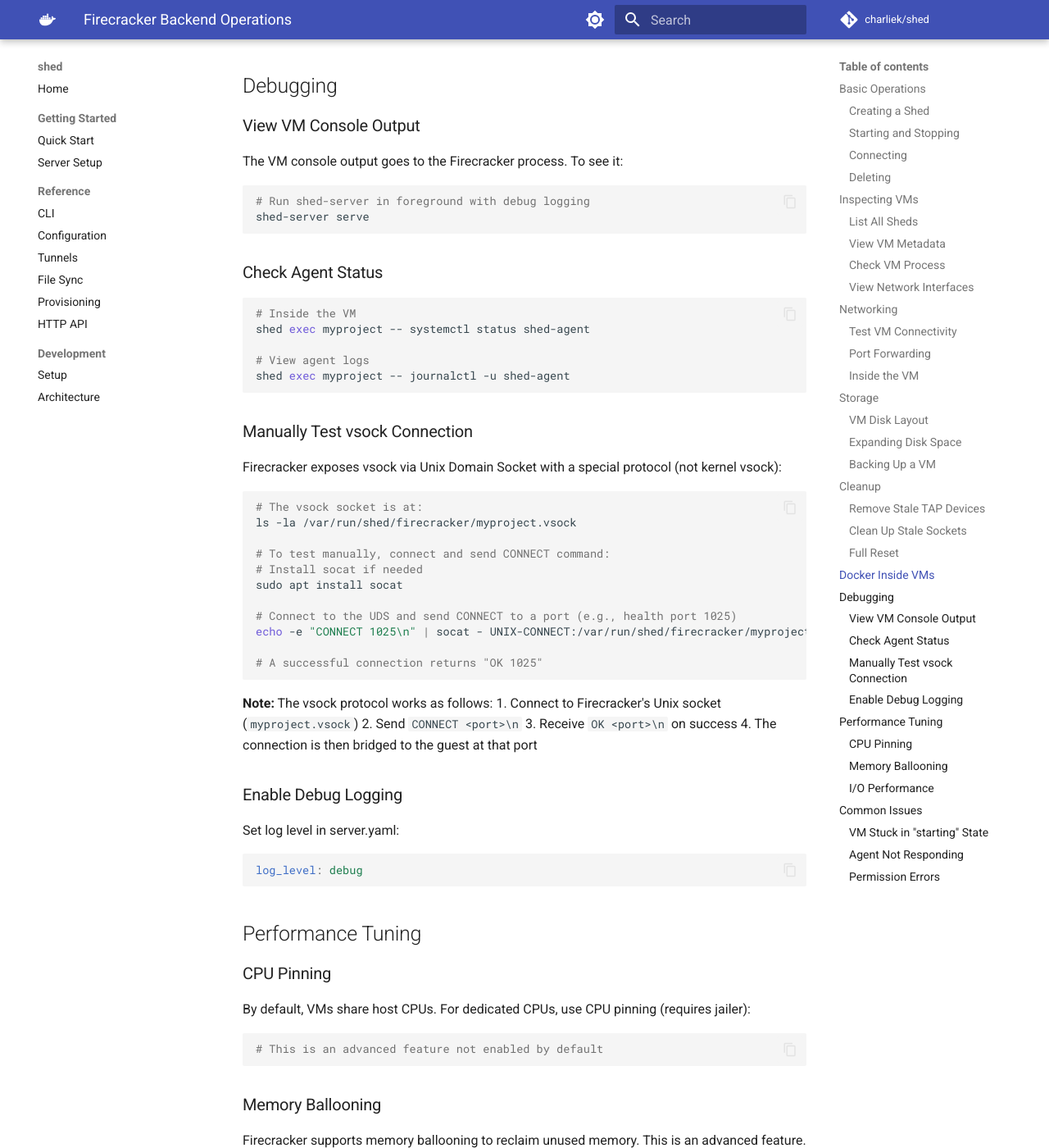
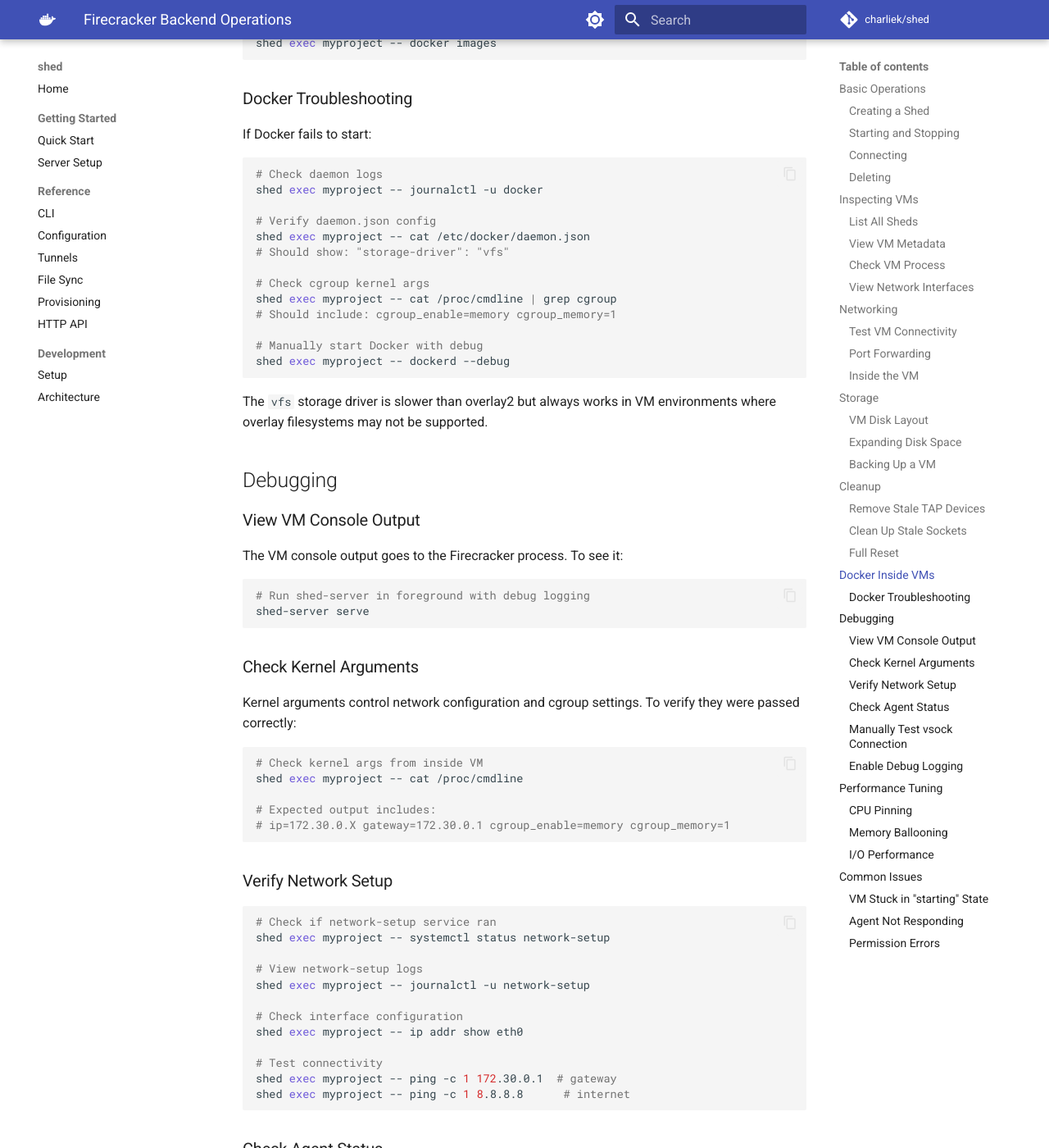
Before and after one commit to charliek/shed, an MkDocs documentation site: the page built from docs/firecracker_howto.md, in a window 1280 px wide and 1400 px high, scrolled down 5102 px. Shown: the whole window at 82% size. Built offline with MkDocs 1.6.1 and Material for MkDocs 9.7.7, drawn with Linux system fonts in a browser that asks for light colours; comment, search, counter and statistics services are not loaded; some of the changed text lies outside the part shown.

Commit message:
Fix Firecracker network, Docker, and TAP cleanup issues
- Add IP address and gateway to kernel args for network setup
- Add cgroup kernel args for Docker cgroup support
- Add socket cleanup on machine.Start() failure to prevent "Address in use" errors
- Create daemon.json with vfs storage driver for reliable Docker operation
- Fix network-setup.service to run early (After=local-fs.target)
- Update documentation with troubleshooting for network, Docker, and cgroups

Co-Authored-By: Claude Opus 4.5 <noreply@anthropic.com>

````diff
--- a/docs/firecracker_howto.md
+++ b/docs/firecracker_howto.md
@@ -236,7 +236,7 @@ rm -f /var/run/shed/firecracker/*.sock
 
 ## Docker Inside VMs
 
-Docker is pre-installed in the rootfs and works out of the box:
+Docker is pre-installed in the rootfs and configured with the `vfs` storage driver for maximum reliability in VM environments.
 
 ```bash
 # Run Docker commands inside the VM
@@ -249,6 +249,28 @@ shed exec myproject -- systemctl status docker
 shed exec myproject -- docker images
 ```
 
+### Docker Troubleshooting
+
+If Docker fails to start:
+
+```bash
+# Check daemon logs
+shed exec myproject -- journalctl -u docker
+
+# Verify daemon.json config
+shed exec myproject -- cat /etc/docker/daemon.json
+# Should show: "storage-driver": "vfs"
+
+# Check cgroup kernel args
+shed exec myproject -- cat /proc/cmdline | grep cgroup
+# Should include: cgroup_enable=memory cgroup_memory=1
+
+# Manually start Docker with debug
+shed exec myproject -- dockerd --debug
+```
+
+The `vfs` storage driver is slower than overlay2 but always works in VM environments where overlay filesystems may not be supported.
+
 ## Debugging
 
 ### View VM Console Output
@@ -258,6 +280,35 @@ The VM console output goes to the Firecracker process. To see it:
 ```bash
 # Run shed-server in foreground with debug logging
 shed-server serve
+```
+
+### Check Kernel Arguments
+
+Kernel arguments control network configuration and cgroup settings. To verify they were passed correctly:
+
+```bash
+# Check kernel args from inside VM
+shed exec myproject -- cat /proc/cmdline
+
+# Expected output includes:
+# ip=172.30.0.X gateway=172.30.0.1 cgroup_enable=memory cgroup_memory=1
+```
+
+### Verify Network Setup
+
+```bash
+# Check if network-setup service ran
+shed exec myproject -- systemctl status network-setup
+
+# View network-setup logs
+shed exec myproject -- journalctl -u network-setup
+
+# Check interface configuration
+shed exec myproject -- ip addr show eth0
+
+# Test connectivity
+shed exec myproject -- ping -c 1 172.30.0.1  # gateway
+shed exec myproject -- ping -c 1 8.8.8.8      # internet
 ```
 
 ### Check Agent Status
````
Also changed, not shown: docs/firecracker_install.md (+25 -0 lines), 4 other files.
